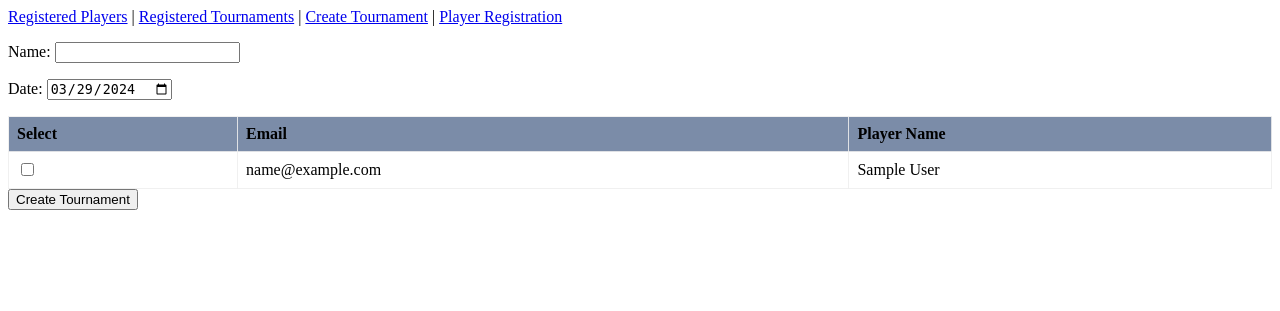
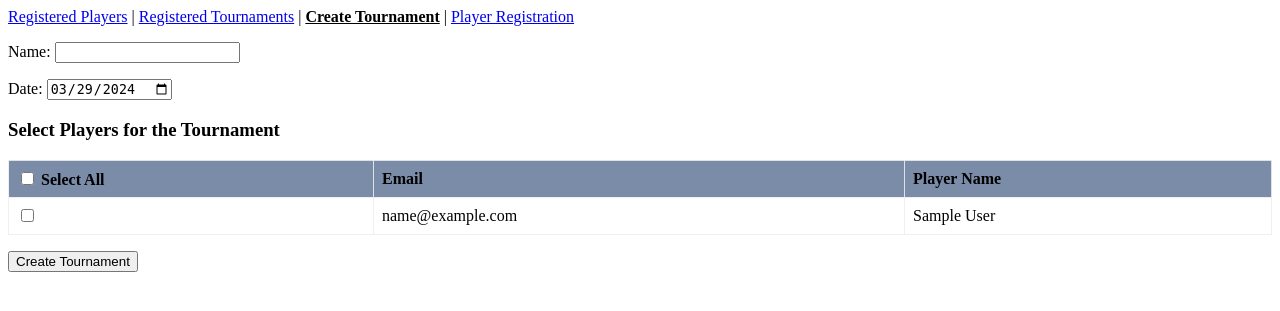
Before and after one commit to Valimere/dusty_castle, a Django app: page /scratch/tournament/create/ in a window 1280 px wide. Shown: the top 311 px of the page. Run offline with Django 5.2, Linux system fonts and the light colour scheme; tables that the repository leaves empty hold one stand-in row (values such as "Sample post").

Commit message:
stylized nav bar, and added check all box

```diff
--- a/scratch/static/scratch/style.css
+++ b/scratch/static/scratch/style.css
@@ -29,3 +29,9 @@ tr:nth-child(even) {
     cursor: pointer;
     color: red;
 }
+.active-tab {
+    font-weight: bold;
+    color: #000000; /* Red text */
+    margin-bottom: -2px; /* Shift upwards to align with inactive tabs */
+    /* Additional styling as needed */
+}
--- a/scratch/templates/scratch/base.html
+++ b/scratch/templates/scratch/base.html
@@ -1,16 +1,17 @@
-<!-- templates/base.html -->
 <!DOCTYPE html>
 <html lang="en">
 <head>
     <!-- Meta tags, title, CSS imports, etc. here -->
+    {% load static %}
+    <link href="{% static 'scratch/style.css' %}" rel="stylesheet">
 </head>
 <body>
     <nav>
         <!-- Your navigation bar here -->
-        <a href="{% url 'registered_players' %}">Registered Players</a> |
-        <a href="{% url 'registered_tournaments' %}">Registered Tournaments</a> |
-        <a href="{% url 'create_tournament' %}">Create Tournament</a> |
-        <a href="{% url 'player_registration' %}">Player Registration</a>
+        <a href="{% url 'registered_players' %}" class="{% if request.resolver_match.url_name == 'registered_players' %}active-tab{% endif %}">Registered Players</a> |
+        <a href="{% url 'registered_tournaments' %}" class="{% if request.resolver_match.url_name == 'registered_tournaments' %}active-tab{% endif %}">Registered Tournaments</a> |
+        <a href="{% url 'create_tournament' %}" class="{% if request.resolver_match.url_name == 'create_tournament' %}active-tab{% endif %}">Create Tournament</a> |
+        <a href="{% url 'player_registration' %}" class="{% if request.resolver_match.url_name == 'player_registration' %}active-tab{% endif %}">Player Registration</a>
     </nav>
 
     {% block content %}
--- a/scratch/templates/scratch/create_tournament.html
+++ b/scratch/templates/scratch/create_tournament.html
@@ -6,10 +6,14 @@
         {% csrf_token %}
         {{ form.as_p }}
 
+        <h3>Select Players for the Tournament</h3>
         <table>
             <thead>
                 <tr>
-                <th>Select</th>
+                    <th>
+                        <input type="checkbox" id="select-all">
+                        <label for="select-all">Select All</label>
+                    </th>
                     <th>Email</th>
                     <th>Player Name</th>
                 </tr>
@@ -18,7 +22,7 @@
                 {% for player in players %}
                 <tr>
                     <td>
-                    <input type="checkbox" id="player_{{ player.id }}" name="players" value="{{ player.id }}">
+                        <input type="checkbox" class="player-checkbox" id="player_{{ player.id }}" name="players" value="{{ player.id }}">
                         <label for="player_{{ player.id }}"></label>
                     </td>
                     <td>{{ player.email }}</td>
@@ -27,7 +31,16 @@
                 {% endfor %}
             </tbody>
         </table>
-
+        <p></p>
         <input type="submit" value="Create Tournament">
     </form>
+
+    <script>
+        document.getElementById('select-all').addEventListener('click', function(event) {
+            var checkboxes = document.querySelectorAll('.player-checkbox');
+            for (var checkbox of checkboxes) {
+                checkbox.checked = event.target.checked;
+            }
+        });
+    </script>
 {% endblock content %}
--- a/scratch/templates/scratch/tournament_detail.html
+++ b/scratch/templates/scratch/tournament_detail.html
@@ -26,7 +26,9 @@
         <tbody>
         {% for player in registered_players %}
             <tr>
-                <td>{{ player.email }}</td>
+                <td>
+                    <a href="{% url 'player_detail' player.id %}">{{ player.email }}</a>
+                </td>
                 <td>{{ player.first_name }} {{ player.last_name }}</td>
                 <td>
                     <form action="{% url 'delete_player_from_tournament' tournament.id player.id %}" method="post">
```
Lines whose indentation alone changed are shown as unchanged.
